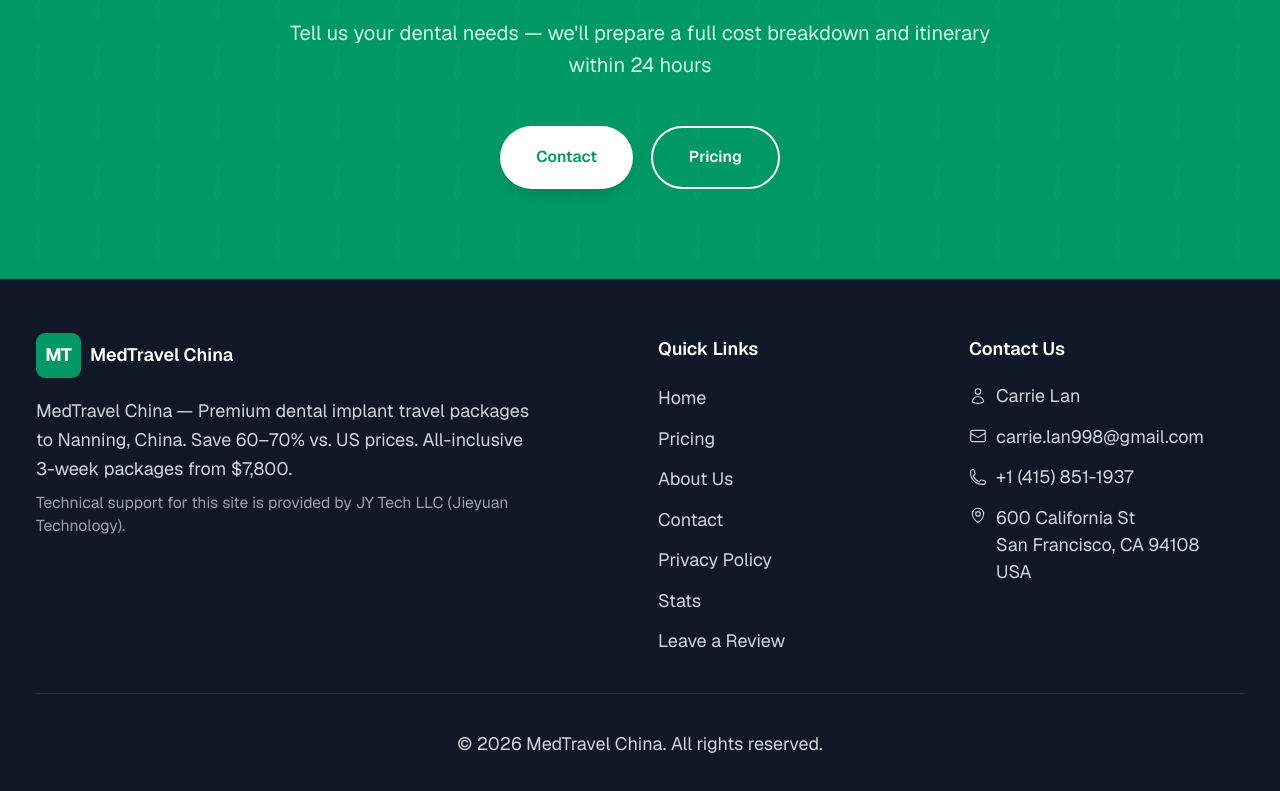
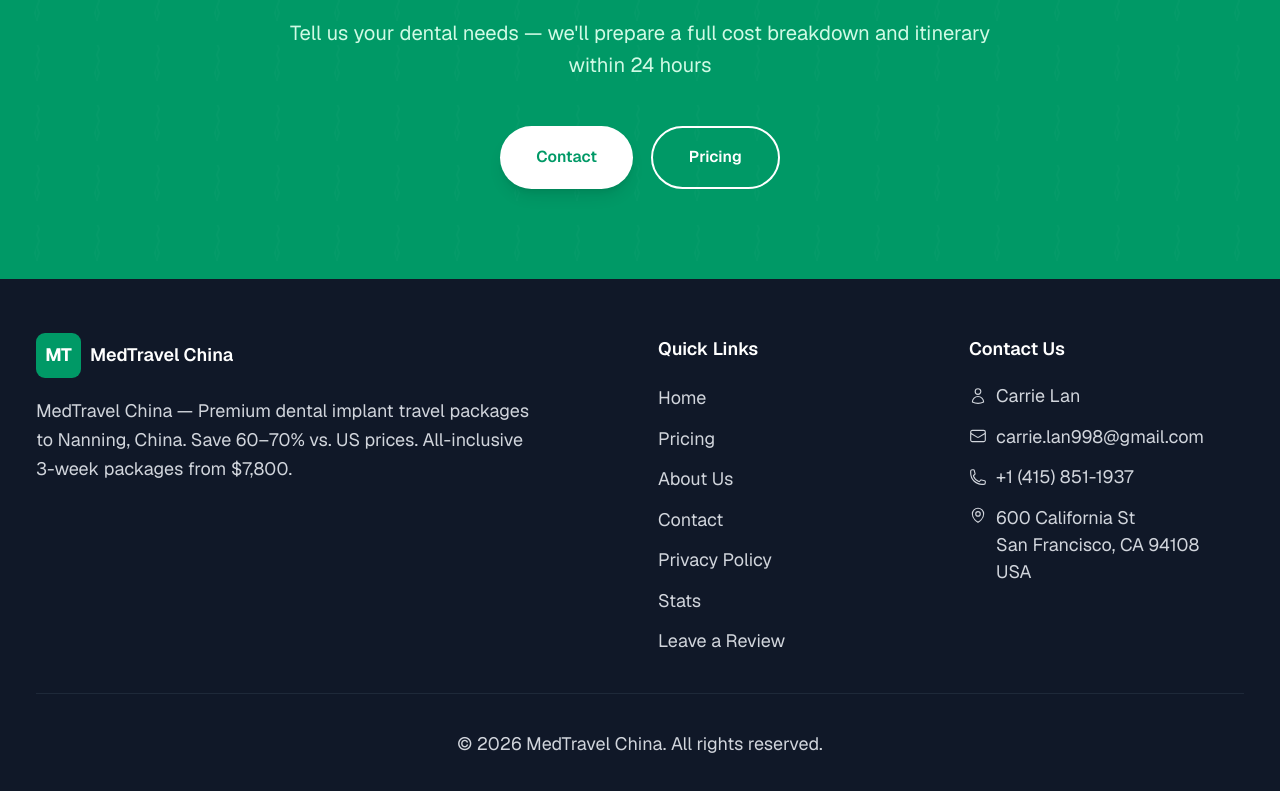
Before and after one commit to dotku/medtravel-china, a Next.js app: page /en in a window 1280 px wide. Shown: the part 3633-4424 px from the top of the page. Built offline with nearby package versions, Linux system fonts and the light colour scheme; no server answers.

Commit message:
remove company info

```diff
--- a/messages/en.json
+++ b/messages/en.json
@@ -504,7 +504,6 @@
   },
   "footer": {
     "description": "MedTravel China — Premium dental implant travel packages to Nanning, China. Save 60–70% vs. US prices. All-inclusive 3-week packages from $7,800.",
-    "techSupplier": "Technical support for this site is provided by JY Tech LLC (Jieyuan Technology).",
     "quickLinks": "Quick Links",
     "contactUs": "Contact Us",
     "followUs": "Follow Us",
--- a/messages/zh.json
+++ b/messages/zh.json
@@ -504,7 +504,6 @@
   },
   "footer": {
     "description": "MedTravel China —— 面向北美及全球客户的高端种植牙医旅套餐，比美国节省60–70%，3周全包起价 $7,800。",
-    "techSupplier": "本站由 JY Tech LLC (杰圆科技) 提供技术支持",
     "quickLinks": "快速链接",
     "contactUs": "联系我们",
     "followUs": "关注我们",
--- a/src/components/Footer.tsx
+++ b/src/components/Footer.tsx
@@ -33,9 +33,6 @@
             </div>
             <p className="mt-4 max-w-md text-base leading-relaxed">
               {t("footer.description")}
-            </p>
-            <p className="mt-2 max-w-md text-sm text-gray-400">
-              {t("footer.techSupplier")}
             </p>
           </div>
 
```
